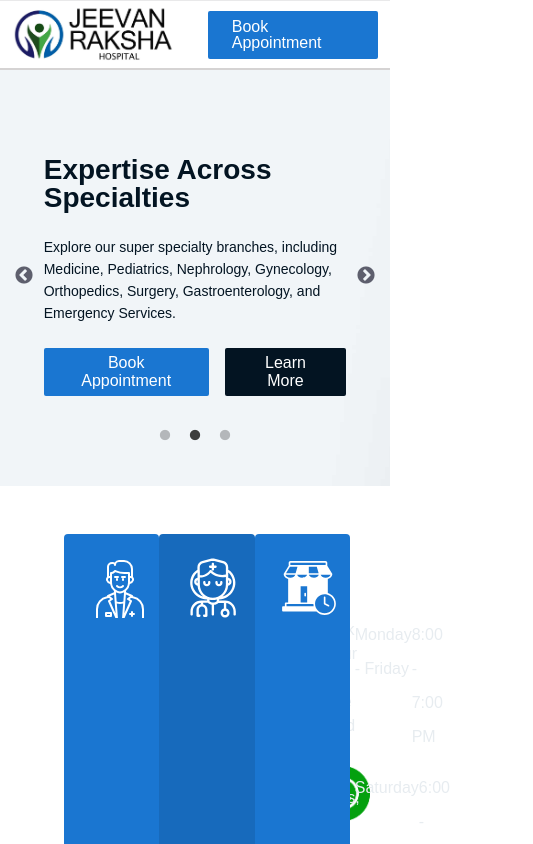
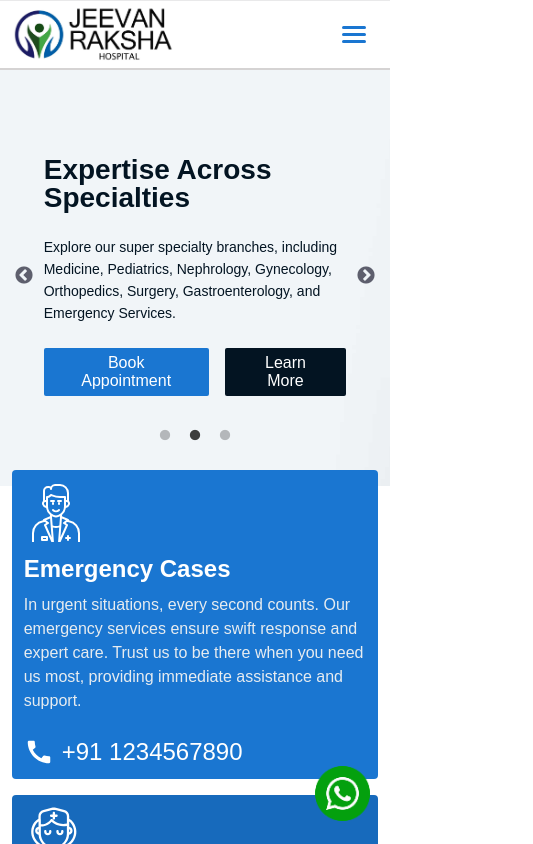
Before and after one commit to Shiv1516/JeevanRaksha-01, a Next.js app: page / in a window 390 px wide. Shown: the top 844 px of the page, 533 px wide, since content can reach past the window. Built offline with nearby package versions, Linux system fonts and the light colour scheme.

Commit message:
update files

```diff
--- a/components/AppointmentForm.js
+++ b/components/AppointmentForm.js
@@ -23,8 +23,8 @@ const AppointmentForm = () => {
 
   return (
     <section className="appointment-form ">
-      <div className="wrapper br8 pt24 pb48 plr40 pr ">
-        <div className="cards-container df">
+      <div className="wrapper br8 pt24 pb48 pr ">
+        <div className="cards-container df fww">
           <div className="card-col-3 flx33 df">
             <div className="card p24 df w100 bg1 mlr12 br4">
               <div className="card-icon">
--- a/components/DynamicNavigation.js
+++ b/components/DynamicNavigation.js
@@ -29,14 +29,8 @@ const DynamicNavigation = () => {
         .dropdown {
           width: 94vw;
           max-width: 1280px;
-          margin: 0 auto;
         }
 
-        .branch {
-          padding: 16px 0;
-          // margin: 16px 0;
-          min-width: 200px;
-        }
 
         .branch-name {
           display: block;
--- a/components/Footer.js
+++ b/components/Footer.js
@@ -12,7 +12,7 @@ const Footer = () => {
     <>
       <footer className="footer bg1 ptb48 fc4">
         <div className="wrapper">
-          <div className="footer-top-sec v-center">
+          <div className="footer-top-sec v-center fww">
             <div className="footer-logo-contain mb24 flx1">
               <Link href="/">
                 <Image
@@ -25,7 +25,7 @@ const Footer = () => {
               </Link>
             </div>
             <div className="newsletter-form mb24 flx3">
-              <form action="#" className="df">
+              <form action="#" className="df fww">
                 <input
                   className="name-input h48 plr12 w60 br4"
                   type="email"
@@ -40,12 +40,11 @@ const Footer = () => {
               </form>
             </div>
           </div>
-          <div className="links-container df">
-            <div className="footer-nav-links flx1">
-              <div className="footer-nav-list">
-                <div className="footer-list-title aft pr mb24">
-                  <h3 className="fs22 fw6 lh22 pb12">For Patients</h3>
-                </div>
+          <div className="links-container df fww">
+            <div className="footer-list flx25">
+              <h4 className="footer-list-title aft pr mb24 fs22 fw6 lh22 pb12">
+                For Patients
+              </h4>
               <ul className="footer-links-list">
                 <li className="footer-links mb16">
                   <Link href="/about-us" className="footer-link transit2">
@@ -89,13 +88,11 @@ const Footer = () => {
                 </li>
               </ul>
             </div>
-            </div>
-            <div className="footer-ser-links flx3">
-              <div className="footer-list-title aft pr mb24">
-                <h3 className="fs22 fw6 lh22 pb12">Super Speciality</h3>
-              </div>
-              <div className="df">
-                <ul className="footer-links-list flx33">
+            <div className="footer-list flx25">
+              <h4 className="footer-list-title aft pr mb24 fs22 fw6 lh22 pb12">
+                Super Speciality
+              </h4>
+              <ul className="footer-links-list">
                 <li className="footer-links mb16">
                   <Link
                     href="/super-speciality-branches/diabetes"
@@ -161,7 +158,9 @@ const Footer = () => {
                   </Link>
                 </li>
               </ul>
-                <ul className="footer-links-list flx33">
+            </div>
+            <div className="footer-list flx25">
+              <ul className="footer-links-list mt56">
                 <li className="footer-links mb16">
                   <Link
                     href="/super-speciality-branches/neonatalIntensiveCareUnit"
@@ -220,7 +219,9 @@ const Footer = () => {
                   </Link>
                 </li>
               </ul>
-                <ul className="footer-links-list flx33">
+            </div>
+            <div className="footer-list flx25">
+              <ul className="footer-links-list mt56">
                 <li className="footer-links mb16">
                   <Link
                     href="/super-speciality-branches/thyroidDisorders"
@@ -281,7 +282,6 @@ const Footer = () => {
             </div>
           </div>
         </div>
-        </div>
       </footer>
       <footer className="footer-bottom bg6">
         <div className="wrapper pb4 ptb16 v-center jcsb">
@@ -304,27 +304,47 @@ const Footer = () => {
           <div className="footer-social">
             <ul className="footer-social-list v-center jcc">
               <li className="fsl mlr12">
-                <Link className="fsl-link transit2 fb" target="_blank" href="https://www.facebook.com/">
+                <Link
+                  className="fsl-link transit2 fb"
+                  target="_blank"
+                  href="https://www.facebook.com/"
+                >
                   <FaFacebookF className="fs20 fc4" />
                 </Link>
               </li>
               <li className="fsl mlr12">
-                <Link className="fsl-link transit2 twitter" target="_blank" href="https://twitter.com/">
+                <Link
+                  className="fsl-link transit2 twitter"
+                  target="_blank"
+                  href="https://twitter.com/"
+                >
                   <FaXTwitter className="fs20 fc4" />
                 </Link>
               </li>
               <li className="fsl mlr12">
-                <Link className="fsl-link transit2 linkedin" target="_blank" href="https://www.linkedin.com/">
+                <Link
+                  className="fsl-link transit2 linkedin"
+                  target="_blank"
+                  href="https://www.linkedin.com/"
+                >
                   <FaLinkedinIn className="fs20 fc4" />
                 </Link>
               </li>
               <li className="fsl mlr12">
-                <Link className="fsl-link transit2 instagram" target="_blank" href="https://www.instagram.com/">
+                <Link
+                  className="fsl-link transit2 instagram"
+                  target="_blank"
+                  href="https://www.instagram.com/"
+                >
                   <FaInstagram className="fs20 fc4" />
                 </Link>
               </li>
               <li className="fsl ml12">
-                <Link className="fsl-link transit2 youtube" target="_blank" href="https://www.youtube.com/">
+                <Link
+                  className="fsl-link transit2 youtube"
+                  target="_blank"
+                  href="https://www.youtube.com/"
+                >
                   <FaYoutube className="fs20 fc4" />
                 </Link>
               </li>
--- a/components/Navbar.js
+++ b/components/Navbar.js
@@ -4,29 +4,44 @@ import DynamicNavigation from "./DynamicNavigation";
 import { IoIosArrowDown } from "react-icons/io";
 
 const Navbar = () => {
+  const [isNavbarOpen, setIsNavbarOpen] = useState(false);
   const [isServicesHovered, setIsServicesHovered] = useState(false);
+
+  const toggleNavbar = () => {
+    setIsNavbarOpen(prevState => !prevState);
+  };
+
   return (
-    <nav className='navbar v-center fww'>
-      <ul className='nav-list v-center cp fww fc2'>
+    <>
+      <div className={`menu-btn w48 h48 cp box-center fdc ml32 p8 ${isNavbarOpen ? "nav-close" : ""}`} onClick={toggleNavbar}>
+        <span className="menu-line"></span>
+        <span className="menu-line"></span>
+        <span className="menu-line"></span>
+      </div>
+
+      <nav className={`navbar v-center fww ${isNavbarOpen ? "on-nav" : ""}`}>
+        <ul className="nav-list v-center cp fww fc2">
           <li
-          className='nav-item fw4 transit2 fs16 p16 mlr4 fc-h1 pr'
+            className="nav-item fw4 transit2 fs16 p16 mlr4 fc-h1 pr"
             onMouseEnter={() => setIsServicesHovered(true)}
             onMouseLeave={() => setIsServicesHovered(false)}
           >
-          <Link href='/' className='v-center'>
+            <Link href="/" className="v-center">
               Super Speciality Branches{" "}
-            <IoIosArrowDown size={18} className='fc2 ml4 mt4' />
+              <IoIosArrowDown size={18} className="fc2 ml4 mt4" />
             </Link>
             {isServicesHovered && <DynamicNavigation />}
+            {isNavbarOpen && !isServicesHovered && <DynamicNavigation />} {/* yahan par condition lagaiye */}
           </li>
-        <li className='nav-item fw4 transit2 fs16 p16 mlr4 fc-h1'>
-          <Link href='/about-us'>About Us</Link>
+          <li className="nav-item fw4 transit2 fs16 p16 mlr4 fc-h1">
+            <Link href="/about-us">About Us</Link>
           </li>
-        <li className='nav-item fw4 transit2 fs16 p16 mlr4 fc-h1'>
-          <Link href='/contact-us'>Contact Us</Link>
+          <li className="nav-item fw4 transit2 fs16 p16 mlr4 fc-h1">
+            <Link href="/contact-us">Contact Us</Link>
           </li>
         </ul>
       </nav>
+    </>
   );
 };
 
--- a/pages/index.js
+++ b/pages/index.js
@@ -18,22 +18,22 @@ export default function Home() {
     <>
       <Head>
         <title>Jeevan Raksha - Hospital</title>
-        <meta name='description' content='Generated by create next app' />
-        <meta name='viewport' content='width=device-width, initial-scale=1' />
-        <link rel='icon' href='/favicon.ico' />
+        <meta name="description" content="Generated by create next app" />
+        <meta name="viewport" content="width=device-width, initial-scale=1" />
+        <link rel="icon" href="/favicon.ico" />
       </Head>
       <HeroSection />
-      <WhatsApp/>
+      <WhatsApp />
 
-      <main className='main w100'>
-        <AppointmentForm />
+      <AppointmentForm />
+      <main className="main w100 ofh">
         <AboutSection />
         <ServiceSection />
         <FaqSection />
         <HowWeWork />
         <MedicalEmergency />
-        <DoctorTeam/>
-        <ContactUs/>
+        <DoctorTeam />
+        <ContactUs />
       </main>
     </>
   );
--- a/styles/globals.css
+++ b/styles/globals.css
@@ -642,6 +642,10 @@ table {
 .mtb48 {
   margin-top: 48px;
 }
+.mt56,
+.mtb56 {
+  margin-top: 56px;
+}
 .mt96 {
   margin-top: 120px;
 }
@@ -1102,7 +1106,7 @@ table {
 .menu-line {
   width: 24px;
   height: 3px;
-  background-color: #414141;
+  background-color: #1a76d1;
   border-radius: 2px;
   transition: all 0.2s;
 }
@@ -1110,11 +1114,11 @@ table {
   margin-bottom: 4px;
 }
 .nav-close .menu-btn {
-  background-color: #414141;
+  background-color: #1a76d1;
   border-radius: 4px;
 }
 .nav-close .menu-line {
-  background-color: #414141;
+  background-color: #1a76d1;
 }
 .nav-close .menu-line:first-of-type {
   transform: translate(1px, 3px) rotate(45deg);
@@ -1129,8 +1133,14 @@ table {
   border-top: 4px solid #161fc1;
   top: 112px;
   transition: all 0.3s;
+  margin: 0 auto;
   box-shadow: 0 4px 6px rgba(0, 0, 0, 0.3);
 }
+.dropdown .branch {
+  padding: 16px 0;
+  min-width: 200px;
+}
+
 .dropdown:before {
   width: 100%;
   height: 16px;
@@ -1207,7 +1217,7 @@ table {
 }
 .service-section .slick-prev {
   left: -15px;
-  z-index: 99;
+  z-index: 4;
 }
 
 .heroSection .slick-dots {
@@ -1219,7 +1229,7 @@ table {
 .appointment-form {
   margin-top: -60px;
   position: relative;
-  z-index: 999;
+  z-index: 2;
 }
 .book-appointment label {
   flex: 1;
@@ -1570,7 +1580,45 @@ table {
   .menu-btn {
     display: flex;
   }
+  .navbar.on-nav {
+    display: block;
+  }
+  .nav-list {
+    flex-wrap: wrap;
+    display: block;
+  }
   .navbar {
+    display: none;
+    position: absolute;
+    top: 112px;
+    left: 0;
+    min-height: calc(100vh - 66px);
+    max-height: calc(100vh - 66px);
+    background-color: #ffffff;
+    overflow: hidden;
+    overflow-y: auto;
+    flex-wrap: wrap;
+    align-items: start;
+    justify-content: start;
+    width: 100vw;
+    z-index: 99;
+  }
+
+  .dropdown {
+    margin-top: 16px;
+    border: none;
+    position: static;
+    background-color: #f4f4f491;
+    box-shadow: none;
+  }
+  .dropdown .branch {
+    flex: 0 0 50%;
+    max-width: 100%;
+    padding: 0;
+    background-color: transparent;
+  }
+
+  .nav-cta {
     display: none;
   }
 
@@ -1584,17 +1632,36 @@ table {
     height: 32vh;
     min-height: 420px;
   }
-  .heroSection .slick-prev:before, .heroSection .slick-next:before {
+  .heroSection .slick-prev:before,
+  .heroSection .slick-next:before {
     font-size: 20px;
     color: #2c2d3f;
   }
-.slider-item{
+  .appointment-form .card-col-3 .card {
+    flex-wrap: wrap;
+    padding: 24px;
+    margin: 0 0 16px;
+  }
+  .appointment-form .card-col-3,
+  .appointment-form .card-col-3 .card-icon,
+  .appointment-form .card-col-3 .card-text,
+  .team-block .team,
+  .footer-logo-contain,
+  .newsletter-form {
+    flex: 0 0 100%;
+    max-width: 100%;
+  }
+  .appointment-form .card-col-3 .card-text {
+    margin-top: 12px;
+    padding: 0;
+  }
+  .slider-item {
     display: flex;
   }
   .slider-item img {
     width: auto;
   }
-.slide-content{
+  .slide-content {
     padding: 0 32px;
   }
   .appointment-form {
@@ -1735,22 +1802,21 @@ table {
   .about-content ul {
     padding: 24px;
   }
-  .card-container .card {
-    flex: 0 0 100%;
-    max-width: 100%;
-  }
-
-  /* contact-page */
+  .additional-service,
+  .card-container .card,
   .get-in-touch .flx50 {
     flex: 0 0 100%;
     max-width: 100%;
   }
 
+  /* contact-page */
+
+
   /* service-page */
   .service-contain {
     flex-wrap: wrap;
   }
-  .additional-service,
+
   .left-content,
   .service-faq {
     flex: 0 0 100%;
@@ -1764,7 +1830,6 @@ table {
 }
 
 @media only screen and (max-width: 768px) {
-
   .fs38,
   .fs36 {
     font-size: 28px;
@@ -1799,6 +1864,9 @@ table {
     flex: 0 0 50%;
     max-width: 50%;
   }
+  .footer-links-list {
+    margin-top: 0;
+  }
 
   /* about-page */
   .lh48 {
@@ -1812,10 +1880,26 @@ table {
     padding-top: 0;
     padding-bottom: 16px;
   }
+  .copyright p {
+    font-size: 12px;
+  }
+  .footer-bottom .wrapper {
+    flex-direction: column-reverse;
+  }
+  .footer-social {
+    margin-bottom: 24px;
+  }
 }
 @media only screen and (max-width: 540px) {
-  body{
+  body {
     margin-top: 66px;
+  }
+  .navbar {
+    top: 66px;
+  }
+  .dropdown .branch {
+    flex: 0 0 100%;
+    max-width: 100%;
   }
   .heroSection .slick-dots {
     bottom: 40px;
@@ -1826,15 +1910,17 @@ table {
   .fs26 {
     font-size: 24px;
   }
-  .flx50 {
+  .flx50,
+  .team-block .team {
     flex: 0 0 100%;
     max-width: 100%;
   }
   .top-nav {
     display: none;
   }
-  .appointment-form {
-    margin-top: 24px;
+  .additional-service{
+    margin-left: 0;
+    margin-right: 0;
   }
   .book-appointment label {
     flex: 0 0 100%;
@@ -1857,9 +1943,8 @@ table {
   .about-image .about-img {
     width: 100%;
   }
-  .team-block .team {
-    flex: 0 0 100%;
-    max-width: 100%;
+  .appointment-form .card-col-3 .card {
+    padding: 12px;
   }
   .how-card {
     flex: 0 0 100%;
@@ -1868,6 +1953,23 @@ table {
     flex-direction: column;
     align-items: center;
   }
+  .how-cards {
+    margin-top: 40px;
+    background-color: #ffffff3d;
+  }
+  .card-num-1 {
+    top: -61px;
+  }
+  .card-num-2 {
+    top: -38px;
+  }
+  .card-num-3 {
+    top: -41px;
+  }
+  .card-num-4 {
+    top: -36px;
+  }
+
   .form .w50 {
     width: 100%;
   }
@@ -1893,7 +1995,14 @@ table {
     padding-right: 0;
   }
 }
-@media only screen and (max-width: 375px) {
+@media only screen and (max-width: 431px) {
+  .newsletter-form input {
+    width: 100%;
+  }
+  .newsletter-btn {
+    margin-left: 0;
+    margin-top: 16px;
+  }
   .footer-list {
     flex: 0 0 100%;
     max-width: 100%;
@@ -1904,6 +2013,13 @@ table {
   .how-card {
     margin: 0px;
     padding: 0px;
+  }
+
+  .card-num-2,
+  .card-num-3,
+  .card-num-4 {
+    top: -22px;
+    right: 34px;
   }
 }
 /* footer end  */
```
Lines whose indentation alone changed are shown as unchanged.
